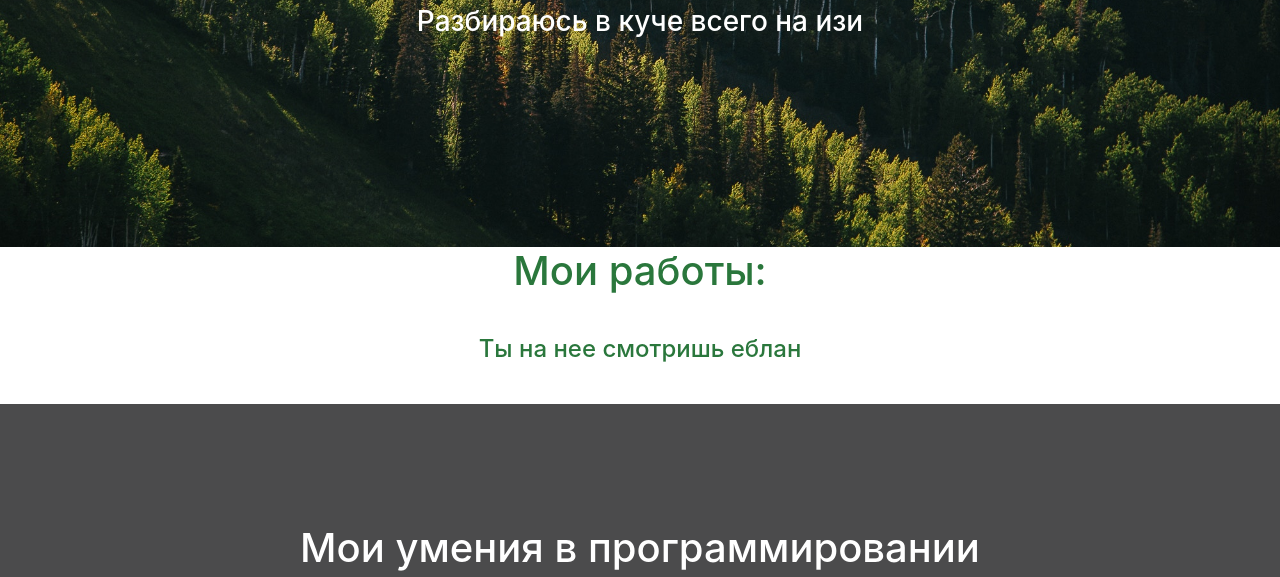
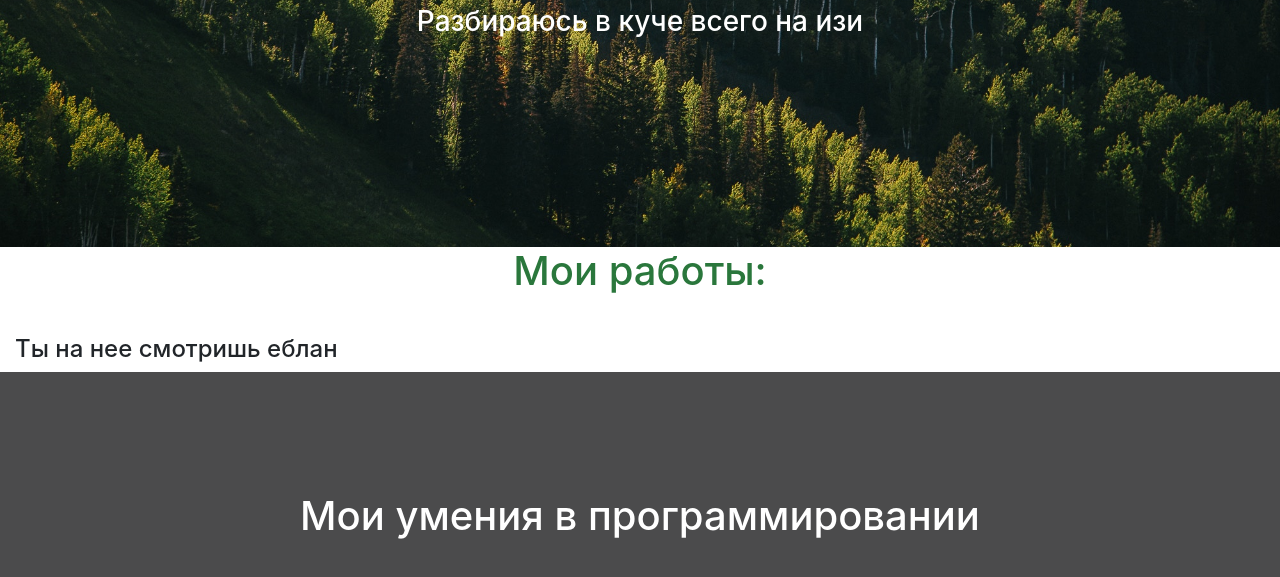
Before and after one commit to dayDream13er/siteboga, a website: page index.html in a window 1280 px wide. Shown: the part 498-1075 px from the top of the page. Drawn offline with nearby package versions, Linux system fonts and the light colour scheme.

Commit message:
Update index.html

```diff
--- a/index.html
+++ b/index.html
@@ -60,7 +60,7 @@
 
                 <div class="col-lg-12 ">
                     <h1 class="headings">Мои работы:</h1>
-                    <h4 class="headings">Ты на нее смотришь еблан</h4>
+                    <h4 class="headings1">Ты на нее смотришь еблан</h4>
                 </div>
             </div>
 
```
